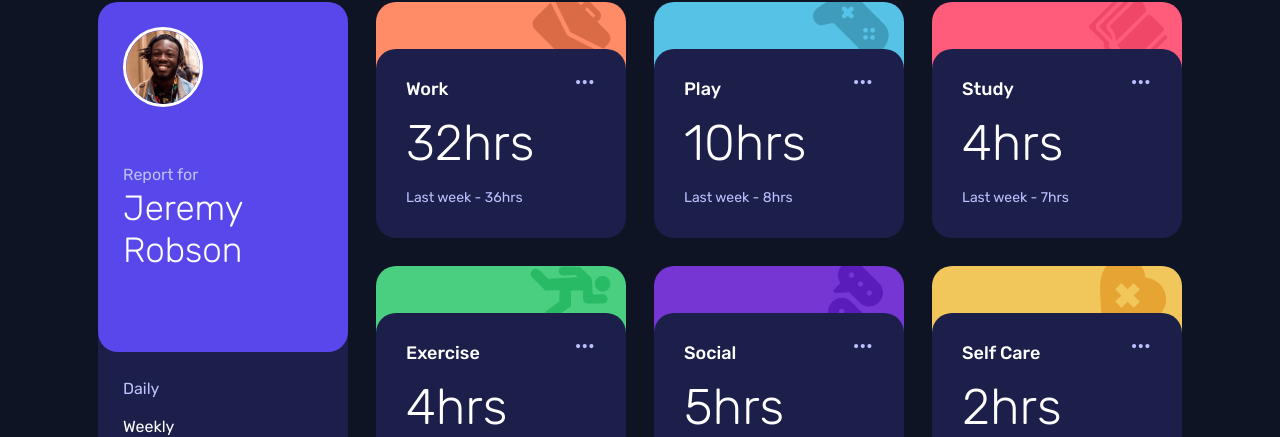
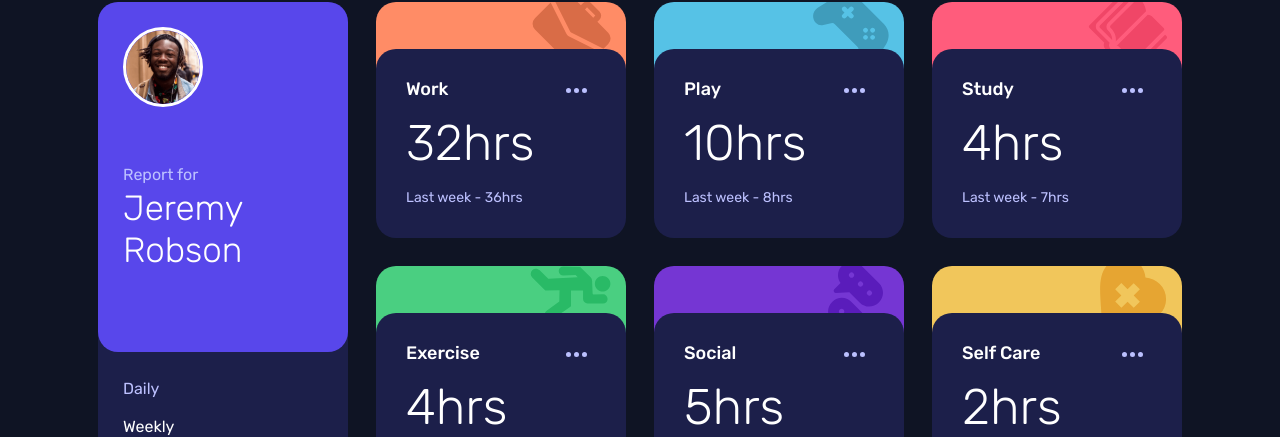
Before and after one commit to a-zajonc/time-tracking-dashboard, a React (Create React App) app: page / in a window 1280 px wide. Shown: the part 148-585 px from the top of the page. Built offline with nearby package versions, Linux system fonts and the light colour scheme.

Commit message:
Center Ellipsis Icon

```diff
--- a/src/components/ActivityBox/EllipsisIcon/index.js
+++ b/src/components/ActivityBox/EllipsisIcon/index.js
@@ -3,6 +3,7 @@ import { Icon } from "@chakra-ui/react";
 export function EllipsisIcon() {
   return (
     <Icon
+      viewBox="-10 -8 40 20"
       width="21"
       height="5"
       color="#BBC0FF"
```
